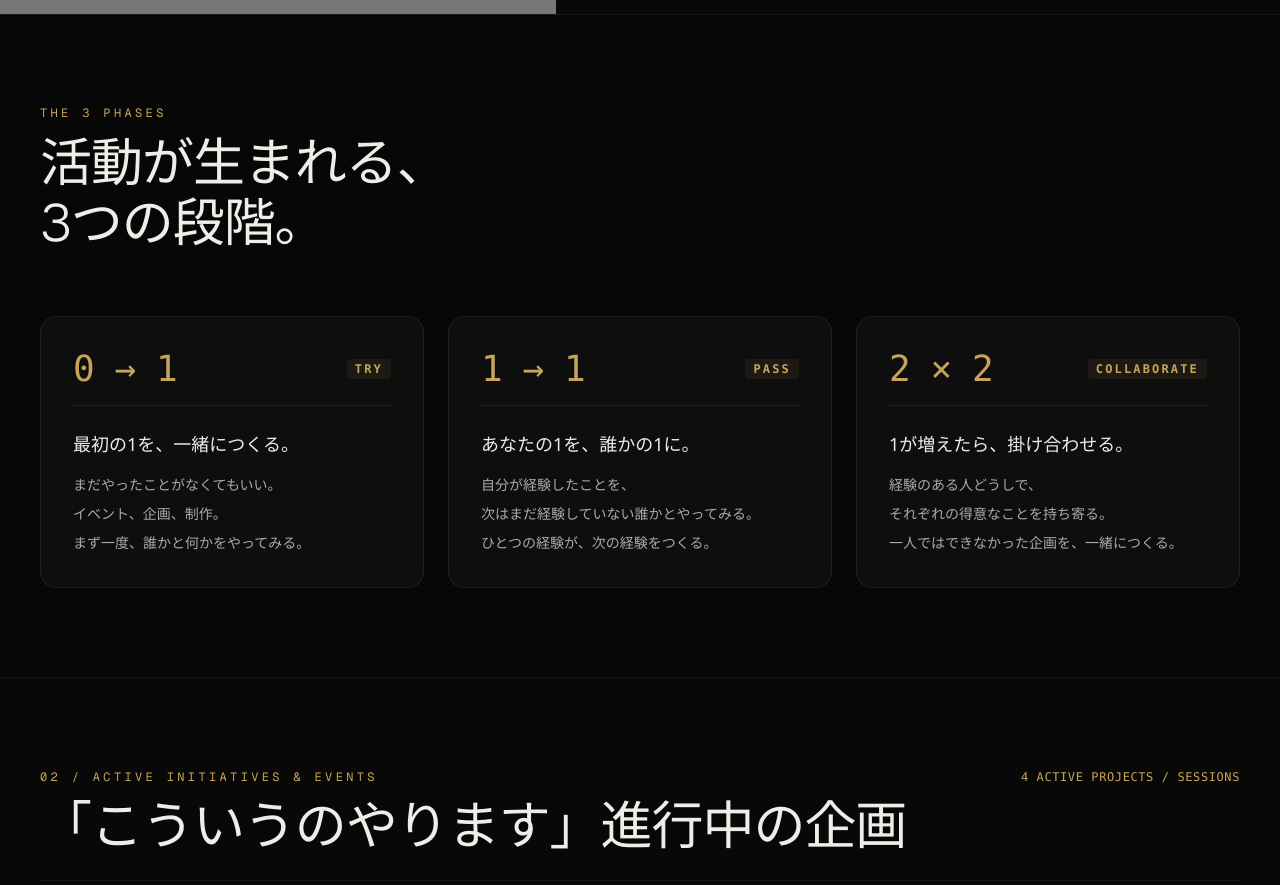
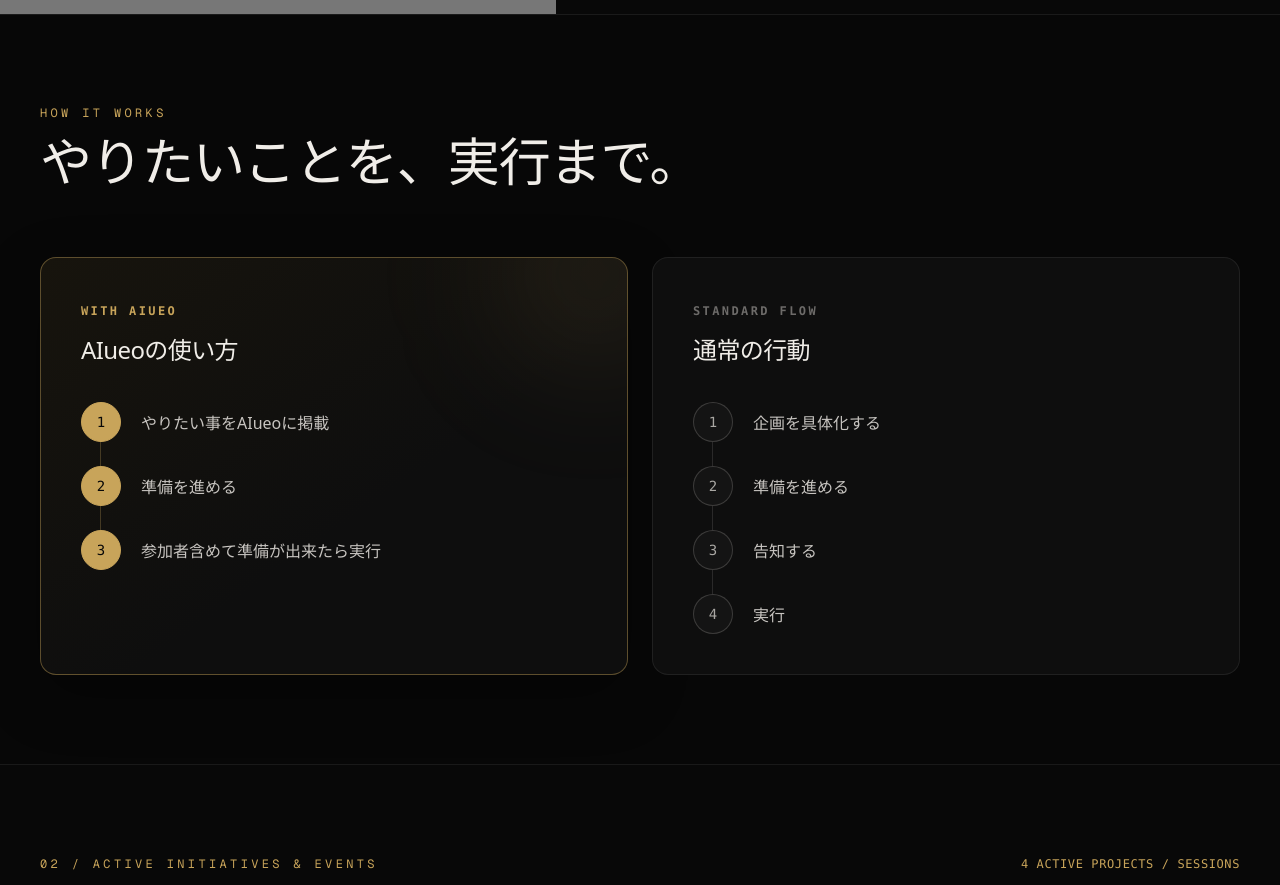
Before and after one commit to rahiseko-alt/AIueo-LP, a Next.js app: page / in a window 1280 px wide. Shown: the part 1598-2483 px from the top of the page. Built offline with nearby package versions, Linux system fonts and the light colour scheme; grey boxes are pictures that could not be loaded.

Commit message:
feat: explain how to use AIueo

```diff
--- a/src/components/philosophy-steps.tsx
+++ b/src/components/philosophy-steps.tsx
@@ -1,74 +1,100 @@
 export function PhilosophySteps() {
-  const phases = [
+  const flows = [
     {
-      num: '0 → 1',
-      keyword: 'TRY',
-      subtitle: '最初の1を、一緒につくる。',
-      lines: [
-        'まだやったことがなくてもいい。',
-        'イベント、企画、制作。',
-        'まず一度、誰かと何かをやってみる。',
+      title: 'AIueoの使い方',
+      label: 'WITH AIUEO',
+      featured: true,
+      steps: [
+        'やりたい事をAIueoに掲載',
+        '準備を進める',
+        '参加者含めて準備が出来たら実行',
       ],
     },
     {
-      num: '1 → 1',
-      keyword: 'PASS',
-      subtitle: 'あなたの1を、誰かの1に。',
-      lines: [
-        '自分が経験したことを、',
-        '次はまだ経験していない誰かとやってみる。',
-        'ひとつの経験が、次の経験をつくる。',
-      ],
-    },
-    {
-      num: '2 × 2',
-      keyword: 'COLLABORATE',
-      subtitle: '1が増えたら、掛け合わせる。',
-      lines: [
-        '経験のある人どうしで、',
-        'それぞれの得意なことを持ち寄る。',
-        '一人ではできなかった企画を、一緒につくる。',
+      title: '通常の行動',
+      label: 'STANDARD FLOW',
+      featured: false,
+      steps: [
+        '企画を具体化する',
+        '準備を進める',
+        '告知する',
+        '実行',
       ],
     },
   ];
 
   return (
-    <section id="philosophy" className="section-padding border-b border-[rgba(240,237,232,0.08)] bg-[#070707]">
+    <section
+      id="philosophy"
+      className="section-padding border-b border-[rgba(240,237,232,0.08)] bg-[#070707]"
+    >
       <div className="mx-auto max-w-7xl px-4 sm:px-6 md:px-10">
-        <div className="max-w-xl">
-          <div className="sec-eyebrow">THE 3 PHASES</div>
+        <div className="max-w-2xl">
+          <div className="sec-eyebrow">HOW IT WORKS</div>
           <h2 className="sec-title text-[#f0ede8]">
-            活動が生まれる、3つの段階。
+            やりたいことを、実行まで。
           </h2>
         </div>
 
-        <div className="mt-10 sm:mt-14 md:mt-16 grid gap-6 sm:grid-cols-2 lg:grid-cols-3">
-          {phases.map((phase, idx) => (
+        <div className="mt-10 grid gap-5 sm:mt-14 md:grid-cols-2 md:gap-6 lg:mt-16">
+          {flows.map((flow) => (
             <div
-              key={phase.num}
-              className={`group relative flex flex-col justify-between rounded-2xl border border-[rgba(240,237,232,0.08)] bg-[#0e0e0e] p-6 sm:p-7 md:p-8 transition-all duration-300 hover:-translate-y-1.5 hover:border-[#c8a45a] hover:bg-[#121212] hover:shadow-[0_20px_40px_rgba(0,0,0,0.6)] ${
-                idx === 2 ? 'sm:col-span-2 lg:col-span-1' : ''
+              key={flow.title}
+              className={`relative overflow-hidden rounded-2xl border p-6 sm:p-8 lg:p-10 ${
+                flow.featured
+                  ? 'border-[rgba(200,164,90,0.42)] bg-[linear-gradient(145deg,#17140d_0%,#0e0e0e_58%)] shadow-[0_20px_60px_rgba(0,0,0,0.32)]'
+                  : 'border-[rgba(240,237,232,0.08)] bg-[#0e0e0e]'
               }`}
             >
-              <div>
-                <div className="flex items-center justify-between border-b border-[rgba(240,237,232,0.08)] pb-4">
-                  <span className="font-mono text-2xl sm:text-3xl lg:text-4xl font-light tracking-tight text-[#c8a45a]">
-                    {phase.num}
-                  </span>
-                  <span className="rounded bg-[rgba(200,164,90,0.08)] px-2 py-0.5 font-mono text-[10px] sm:text-xs font-semibold tracking-[0.18em] text-[#c8a45a] group-hover:bg-[#c8a45a] group-hover:text-[#080808] transition-colors">
-                    {phase.keyword}
-                  </span>
-                </div>
+              {flow.featured && (
+                <div className="pointer-events-none absolute -right-16 -top-20 h-48 w-48 rounded-full bg-[rgba(200,164,90,0.1)] blur-3xl" />
+              )}
 
-                <h3 className="mt-5 sm:mt-6 font-sans text-base sm:text-lg font-medium text-[#f0ede8]">
-                  {phase.subtitle}
+              <div className="relative">
+                <span
+                  className={`font-mono text-[10px] font-semibold tracking-[0.2em] sm:text-xs ${
+                    flow.featured
+                      ? 'text-[#c8a45a]'
+                      : 'text-[rgba(240,237,232,0.42)]'
+                  }`}
+                >
+                  {flow.label}
+                </span>
+                <h3 className="mt-3 font-sans text-xl font-medium tracking-tight text-[#f0ede8] sm:text-2xl">
+                  {flow.title}
                 </h3>
 
-                <div className="mt-3 sm:mt-4 space-y-1.5 font-sans text-xs sm:text-sm font-light leading-relaxed text-[rgba(240,237,232,0.7)]">
-                  {phase.lines.map((line, lIdx) => (
-                    <p key={lIdx}>{line}</p>
+                <ol className="mt-7 space-y-0 sm:mt-9">
+                  {flow.steps.map((step, index) => (
+                    <li
+                      key={step}
+                      className="relative flex min-h-16 items-start gap-4 pb-5 last:min-h-0 last:pb-0 sm:gap-5 sm:pb-6"
+                    >
+                      {index < flow.steps.length - 1 && (
+                        <span
+                          aria-hidden="true"
+                          className={`absolute left-[17px] top-9 h-[calc(100%-2rem)] w-px sm:left-[19px] ${
+                            flow.featured
+                              ? 'bg-[rgba(200,164,90,0.28)]'
+                              : 'bg-[rgba(240,237,232,0.12)]'
+                          }`}
+                        />
+                      )}
+                      <span
+                        className={`relative z-10 flex h-9 w-9 shrink-0 items-center justify-center rounded-full border font-mono text-sm sm:h-10 sm:w-10 ${
+                          flow.featured
+                            ? 'border-[#c8a45a] bg-[#c8a45a] text-[#080808]'
+                            : 'border-[rgba(240,237,232,0.18)] bg-[#141414] text-[rgba(240,237,232,0.68)]'
+                        }`}
+                      >
+                        {index + 1}
+                      </span>
+                      <p className="pt-1.5 font-sans text-sm font-light leading-relaxed text-[rgba(240,237,232,0.82)] sm:pt-2 sm:text-base">
+                        {step}
+                      </p>
+                    </li>
                   ))}
-                </div>
+                </ol>
               </div>
             </div>
           ))}
```
